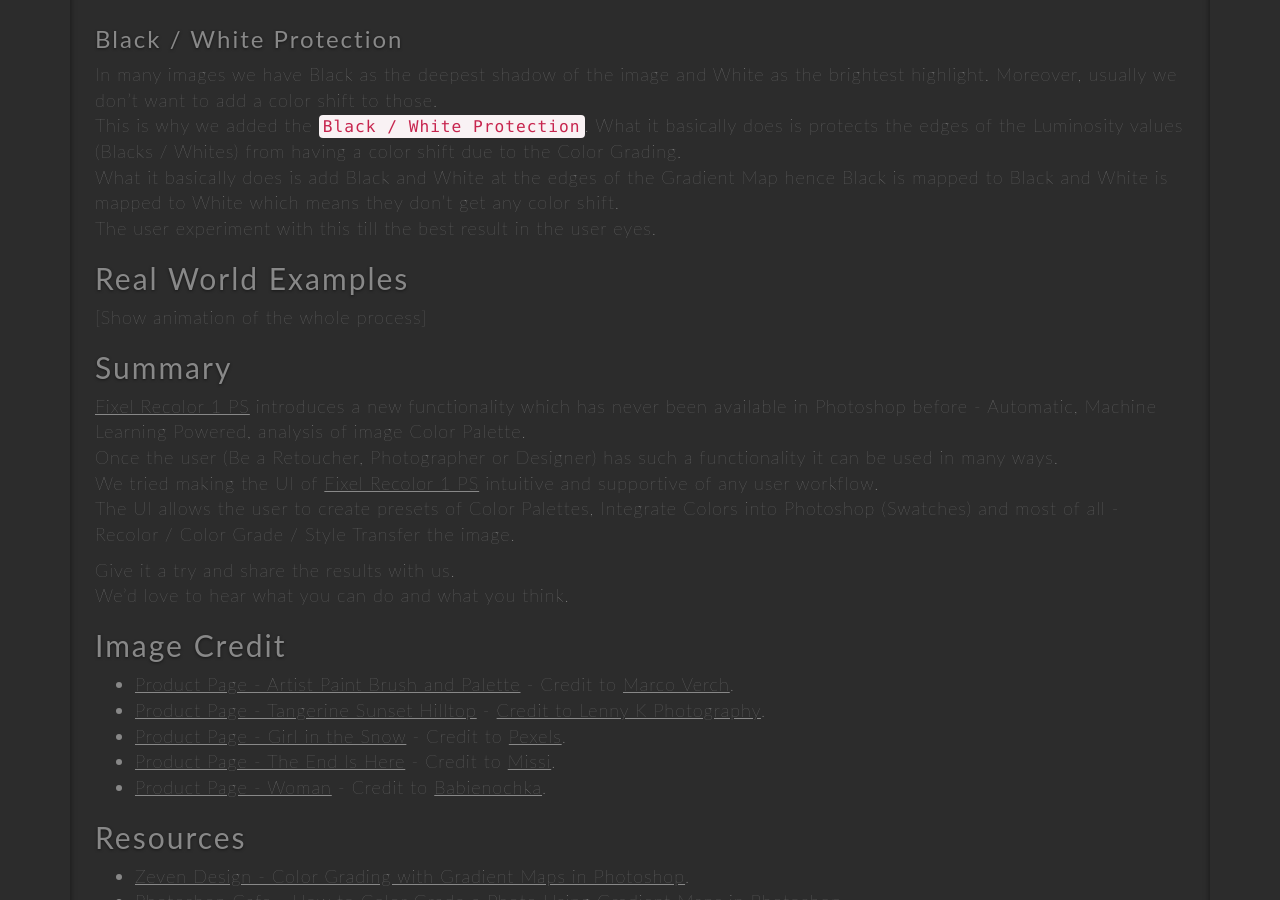
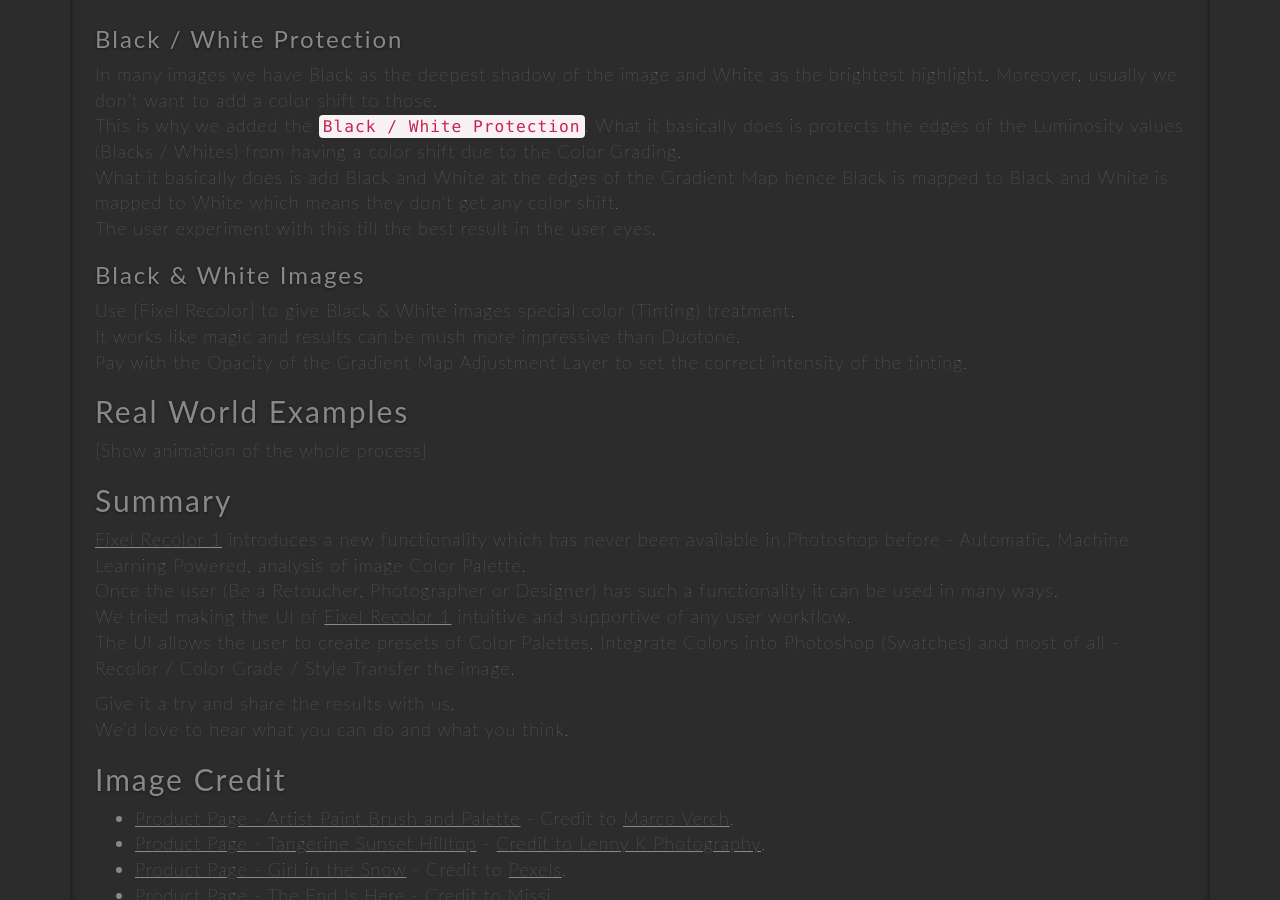
Before and after one commit to FixelAlgorithmsTeam/fixel, a Jekyll site: the page built from _posts/2018-12-22-fixel-recolor-1.md, in a window 1280 px wide and 900 px high, scrolled down 6416 px. Built offline with Jekyll 4.4.1, drawn with Linux system fonts in a browser that asks for light colours; nearby versions of some CDN libraries; comment, search, counter and statistics services are not loaded; some of the changed text lies outside the part shown.

Commit message:
New 	- 	Work on Recolor Product Page. Fixed 	- 	B Known Issues 	-	C To Do 	- 	Enable MathJax (See documentation). Remarks 	- 	E

```diff
--- a/_posts/2018-12-22-fixel-recolor-1.md
+++ b/_posts/2018-12-22-fixel-recolor-1.md
@@ -55,7 +55,7 @@
 Analyze a Reference Image, Extract a Color Palette from it, Apply the Color Palette in the Color Grading process of the Target Image.
 What does it mean? Transfer Color Palette from any image which inspire you to any image you would like!
 
-## Fixel Recolor 1 PS
+## Fixel Recolor 1
 
 So, ~4 years ago we started working on this problem - How to Extract a Color Palette from Reference Image and apply it on a Target Image.
 We wanted a fully Automatic Process based on Machine Learning algorithms.
@@ -171,15 +171,21 @@
 What it basically does is add Black and White at the edges of the Gradient Map hence Black is mapped to Black and White is mapped to White which means they don't get any color shift.
 The user experiment with this till the best result in the user eyes.
 
+
+### Black & White Images
+Use [Fixel Recolor] to give Black & White images special color (Tinting) treatment.
+It works like magic and results can be mush more impressive than Duotone.
+Pay with the Opacity of the Gradient Map Adjustment Layer to set the correct intensity of the tinting.
+
 ## Real World Examples
 
 [Show animation of the whole process]
 
 ## Summary
 
-[Fixel Recolor 1 PS][98] introduces a new functionality which has never been available in Photoshop before - Automatic, Machine Learning Powered, analysis of image Color Palette.
+[Fixel Recolor 1][98] introduces a new functionality which has never been available in Photoshop before - Automatic, Machine Learning Powered, analysis of image Color Palette.
 Once the user (Be a Retoucher, Photographer or Designer) has such a functionality it can be used in many ways.
-We tried making the UI of [Fixel Recolor 1 PS][98] intuitive and supportive of any user workflow.
+We tried making the UI of [Fixel Recolor 1][98] intuitive and supportive of any user workflow.
 The UI allows the user to create presets of Color Palettes, Integrate Colors into Photoshop (Swatches) and most of all - Recolor / Color Grade / Style Transfer the image.
 
 Give it a try and share the results with us.
```
